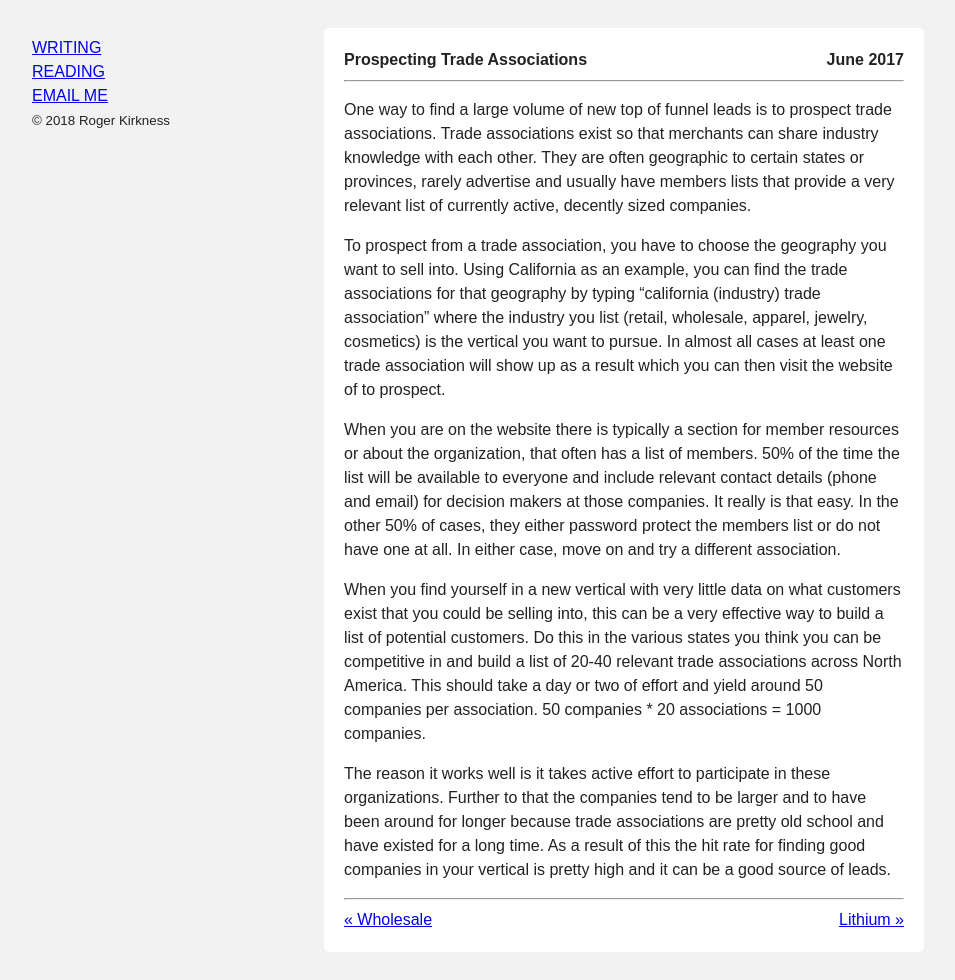
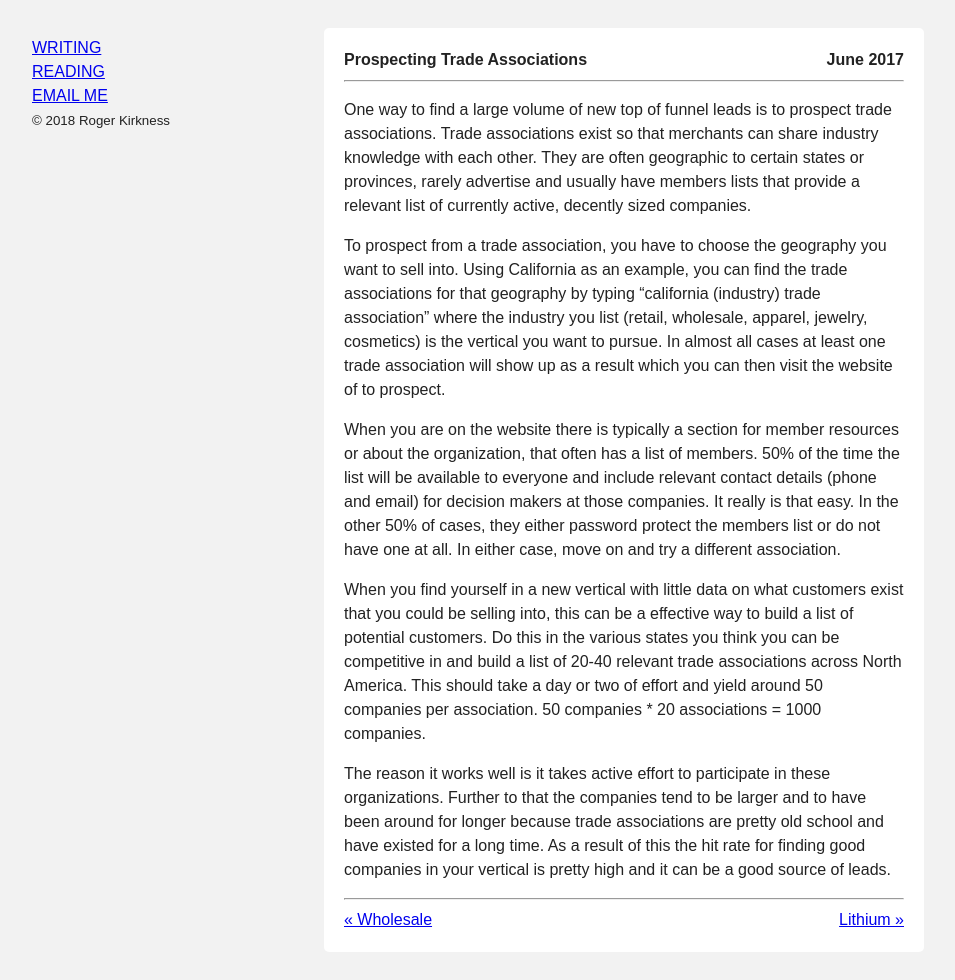
Before and after one commit to rogerkirkness/writing, a Jekyll site: the page built from _posts/2017-06-01-prospecting.md, in a window 1280 px wide. Shown: the whole page, without its empty margins (16-971 px from the left). Built offline with Jekyll 4.4.1, drawn with Linux system fonts in a browser that asks for light colours.

Commit message:
Update 2017-06-01-prospecting.md

```diff
--- a/_posts/2017-06-01-prospecting.md
+++ b/_posts/2017-06-01-prospecting.md
@@ -3,12 +3,12 @@ layout: post
 title: Prospecting Trade Associations
 date: June 2017
 ---
-One way to find a large volume of new top of funnel leads is to prospect trade associations. Trade associations exist so that merchants can share industry knowledge with each other. They are often geographic to certain states or provinces, rarely advertise and usually have members lists that provide a very relevant list of currently active, decently sized companies.
+One way to find a large volume of new top of funnel leads is to prospect trade associations. Trade associations exist so that merchants can share industry knowledge with each other. They are often geographic to certain states or provinces, rarely advertise and usually have members lists that provide a relevant list of currently active, decently sized companies.
 
 To prospect from a trade association, you have to choose the geography you want to sell into. Using California as an example, you can find the trade associations for that geography by typing “california (industry) trade association” where the industry you list (retail, wholesale, apparel, jewelry, cosmetics) is the vertical you want to pursue. In almost all cases at least one trade association will show up as a result which you can then visit the website of to prospect.
 
 When you are on the website there is typically a section for member resources or about the organization, that often has a list of members. 50% of the time the list will be available to everyone and include relevant contact details (phone and email) for decision makers at those companies. It really is that easy. In the other 50% of cases, they either password protect the members list or do not have one at all. In either case, move on and try a different association.
 
-When you find yourself in a new vertical with very little data on what customers exist that you could be selling into, this can be a very effective way to build a list of potential customers. Do this in the various states you think you can be competitive in and build a list of 20-40 relevant trade associations across North America. This should take a day or two of effort and yield around 50 companies per association. 50 companies * 20 associations = 1000 companies.
+When you find yourself in a new vertical with little data on what customers exist that you could be selling into, this can be a effective way to build a list of potential customers. Do this in the various states you think you can be competitive in and build a list of 20-40 relevant trade associations across North America. This should take a day or two of effort and yield around 50 companies per association. 50 companies * 20 associations = 1000 companies.
 
 The reason it works well is it takes active effort to participate in these organizations. Further to that the companies tend to be larger and to have been around for longer because trade associations are pretty old school and have existed for a long time. As a result of this the hit rate for finding good companies in your vertical is pretty high and it can be a good source of leads.
```
